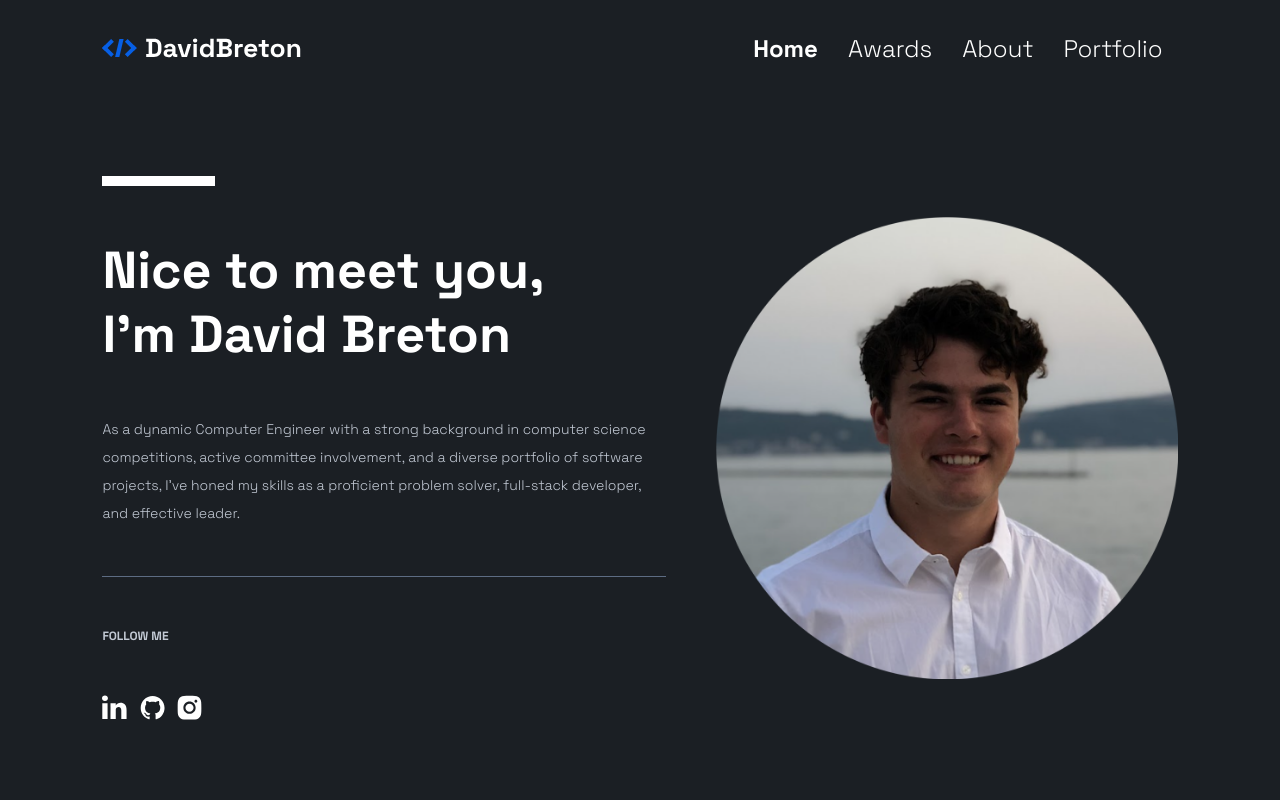
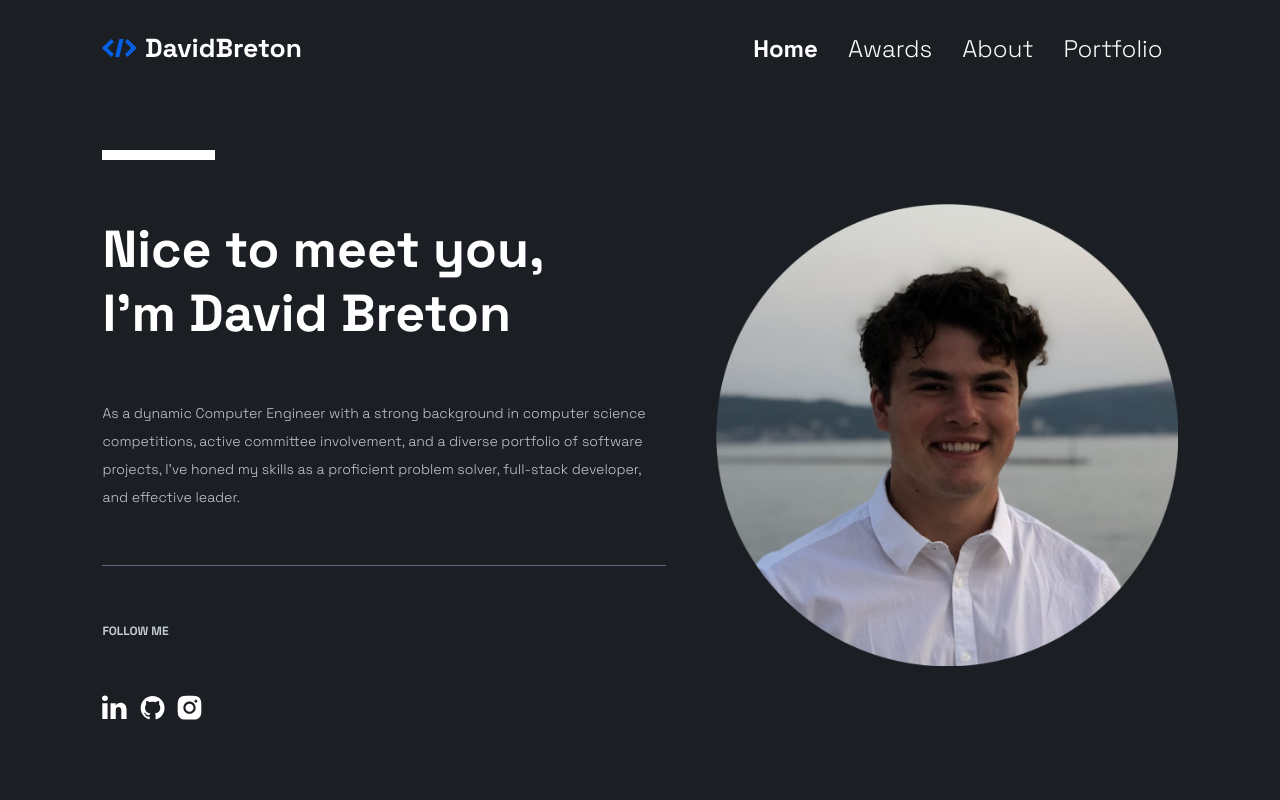
Before and after one commit to dbreton333/david.breton.web, a Next.js app: page / in a window 1280 px wide. Shown: the top 800 px of the page. Built offline with nearby package versions, Linux system fonts and the light colour scheme.

Commit message:
corrected top padding

```diff
--- a/src/app/components/home_sections/IntroductionSection.module.css
+++ b/src/app/components/home_sections/IntroductionSection.module.css
@@ -12,7 +12,7 @@
     flex-direction: column;
     align-items: flex-end;
     justify-content: center;
-    padding-top: 80px;
+    padding-top: 5%;
     width: 45%;
     height: 100%;
     margin-left: 50px;
@@ -32,7 +32,7 @@
     flex-direction: column;
     align-items: flex-start;
     justify-content: space-between;
-    padding-top: 80px;
+    padding-top: 5%;
     width: 55%;
     height: 100%;
     padding-bottom: 80px;
```
